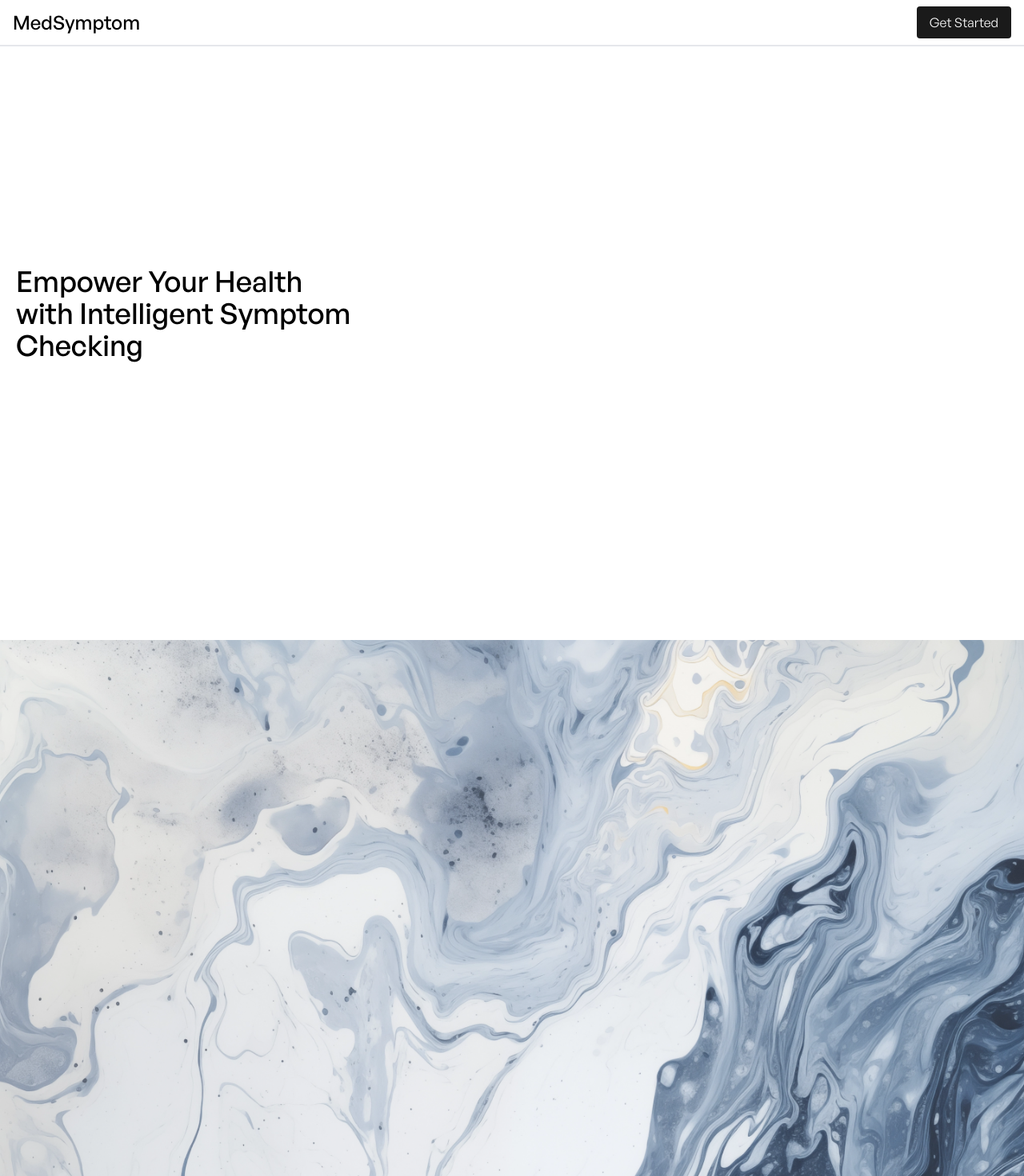
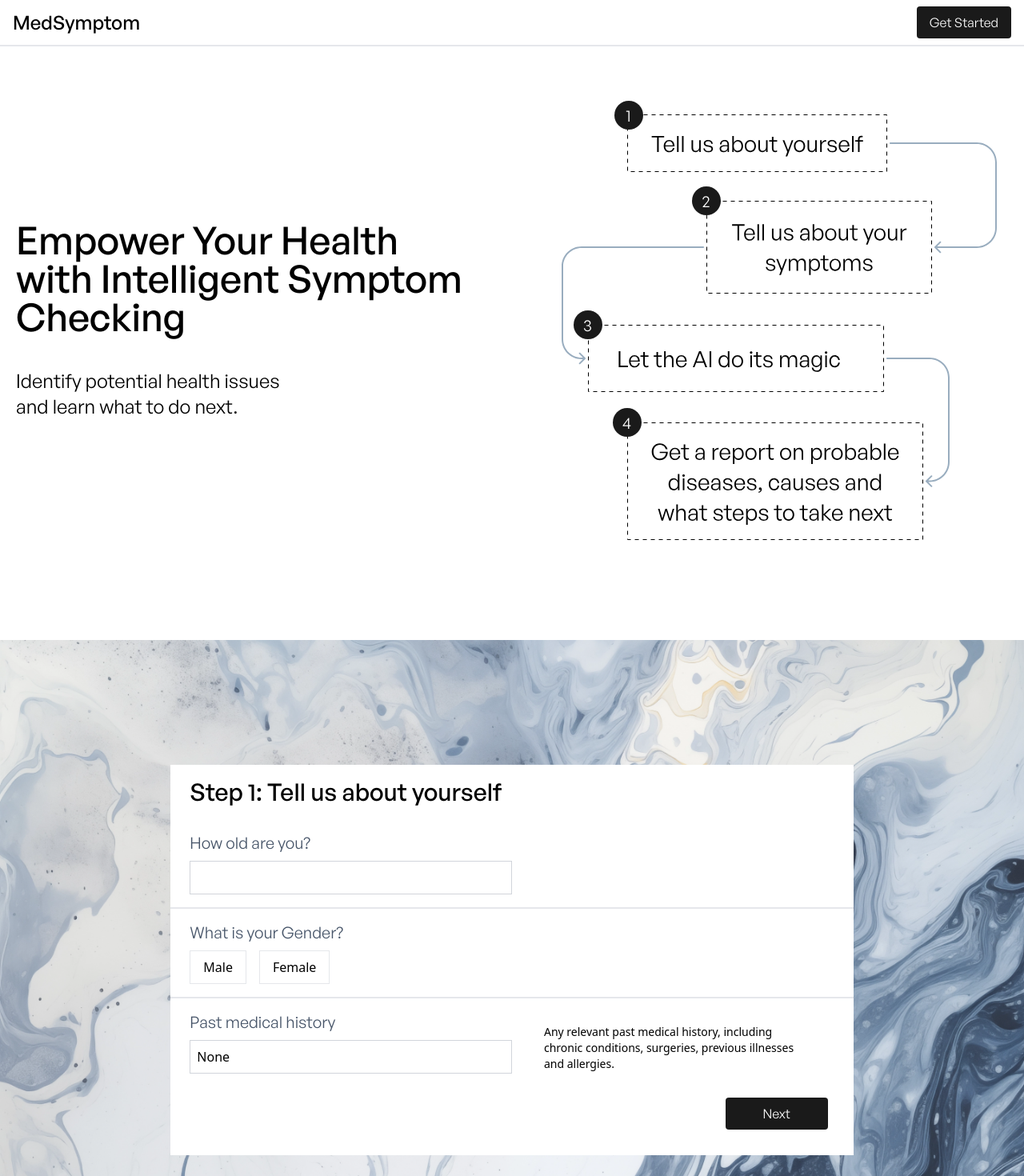
Before and after one commit to code-Harsh247/medsymptom, a React (Create React App) app: page / in a window 1280 px wide. Shown: the top 1470 px of the page at 80% size. Built offline with nearby package versions, Linux system fonts and the light colour scheme.

Commit message:
Step1 Form done

```diff
--- a/src/App.css
+++ b/src/App.css
@@ -37,3 +37,14 @@
 .font-gs {
   font-family: 'GS', sans-serif;
 }
+
+body::-webkit-scrollbar {
+    display: none;
+  }
+
+.visible {
+    visibility: visible;
+}
+.invisible {
+    visibility: hidden;
+}
--- /dev/null
+++ b/src/assets/components/TagInput.js
@@ -0,0 +1,75 @@
+import React, { useState, useEffect, useRef } from 'react';
+
+const symptoms = [
+  'headache', 'headaches', 'lightheadedness', 'lightheaded', 'headache frontal',
+  'migraine headaches', 'severe headache', 'fever', 'chest pain'
+  // ... add more symptoms as needed
+];
+
+const TagInput = () => {
+  const [tags, setTags] = useState([]);
+  const [input, setInput] = useState('');
+  const [suggestions, setSuggestions] = useState([]);
+  const inputRef = useRef(null);
+
+  useEffect(() => {
+    if (input.length > 0) {
+      const filteredSuggestions = symptoms.filter(
+        symptom => symptom.toLowerCase().includes(input.toLowerCase())
+      );
+      setSuggestions(filteredSuggestions);
+    } else {
+      setSuggestions([]);
+    }
+  }, [input]);
+
+  const addTag = (tag) => {
+    if (tag && !tags.includes(tag)) {
+      setTags([...tags, tag]);
+      setInput('');
+      setSuggestions([]);
+    }
+  };
+
+  const removeTag = (tagToRemove) => {
+    setTags(tags.filter(tag => tag !== tagToRemove));
+  };
+
+  return (
+    <div className="w-full max-w-md">
+      <div className="flex flex-wrap items-center border border-gray-300 rounded p-2">
+        {tags.map(tag => (
+          <span key={tag} className="bg-blue-100 text-blue-800 px-2 py-1 rounded m-1 text-sm flex items-center">
+            {tag}
+            <button onClick={() => removeTag(tag)} className="ml-1 text-blue-600 font-bold">
+              ×
+            </button>
+          </span>
+        ))}
+        <input
+          ref={inputRef}
+          type="text"
+          value={input}
+          onChange={(e) => setInput(e.target.value)}
+          className="flex-grow outline-none p-1"
+          placeholder="Type a symptom..."
+        />
+      </div>
+      {suggestions.length > 0 && (
+        <ul className="mt-1 border border-gray-200 rounded shadow-lg bg-white max-h-60 overflow-auto">
+          {suggestions.map(suggestion => (
+            <li
+              key={suggestion}
+              onClick={() => addTag(suggestion)}
+              className="px-4 py-2 hover:bg-gray-100 cursor-pointer"
+            >
+              {suggestion}
+            </li>
+          ))}
+        </ul>
+      )}
+    </div>
+  );
+};
+
+export default TagInput;
--- /dev/null
+++ b/src/assets/components/form.js
@@ -0,0 +1,100 @@
+import React, { useState } from 'react';
+import TagInput from './TagInput'; // Ensure this component is available
+
+const MultiStepForm = () => {
+    const [step, setStep] = useState(1);
+    const [formData, setFormData] = useState({
+        age: '',
+        gender: '',
+        medicalHistory: 'None',
+        symptoms: 'None'
+    });
+
+    const handleInputChange = (e) => {
+        const { name, value } = e.target;
+        const newValue = Math.max(1, Number(value)); // Ensure value is not below 1
+        setFormData(prevData => ({
+            ...prevData,
+            [name]: newValue
+        }));
+    };
+
+    const handleMedicalHistoryChange = (e) => {
+        const { name, value } = e.target;
+        setFormData(prevData => ({
+            ...prevData,
+            [name]: value
+        }));
+    }
+
+    const nextStep = () => {
+        setStep(prevStep => prevStep + 1);
+    };
+
+    return (
+        <div className='bg-white h-auto md:w-2/3 lg:w-2/3 w-11/12 relative overflow-hidden'>
+            <div className={`transition-all duration-300 ease-in-out ${step === 1 ? 'opacity-100 translate-x-0' : 'opacity-0 translate-x-full'}`}>
+                <div className='w-full h-auto px-6 py-4'>
+                    <h1 className='font-gs text-3xl font-medium'>Step 1: Tell us about yourself</h1>
+                </div>
+                <div className="px-6 py-4 border-b-2">
+                    <label htmlFor="age" className="block mb-2 font-gs text-xl text-slate-600">How old are you?</label>
+                    <input
+                        type="number"
+                        id="age"
+                        name="age"
+                        value={formData.age}
+                        onChange={handleInputChange}
+                        className="w-11/12 md:w-1/2 p-2 border border-gray-300 focus:outline-none focus:ring-1 focus:ring-black"
+                    />
+                </div>
+                <div className="px-6 py-4 border-b-2">
+                    <label className="block mb-2 font-gs text-xl text-slate-600">What is your Gender?</label>
+                    <div className="flex space-x-4">
+                        {['Male', 'Female'].map((gender) => (
+                            <button
+                                key={gender}
+                                onClick={() => setFormData(prev => ({ ...prev, gender }))}
+                                className={`px-4 py-2 border transition-colors duration-100 ${formData.gender === gender
+                                    ? 'bg-[#1A1A1A] text-white'
+                                    : 'bg-white text-black hover:bg-gray-100'
+                                    }`}
+                            >
+                                {gender}
+                            </button>
+                        ))}
+                    </div>
+                </div>
+                <div className="px-6 py-4 flex flex-col lg:flex-row justify-around">
+                    <div className='w-full lg:w-1/2'>
+                        <label className="block mb-2 font-gs text-xl text-slate-600">Past medical history</label>
+                        <input
+                            type="text"
+                            id="medicalHistory"
+                            name="medicalHistory"
+                            value={formData.medicalHistory}
+                            onChange={handleMedicalHistoryChange}
+                            className="w-11/12 md:w-full p-2 border border-gray-300 focus:outline-none focus:ring-1 focus:ring-black"
+                        />
+                    </div>
+                    <div className='w-full lg:w-1/2'>
+                        <p className='text-sm py-4 lg:px-10'>Any relevant past medical history, including chronic conditions, surgeries, previous illnesses and allergies.</p>
+                    </div>
+                </div>
+                <button onClick={nextStep} className="float-right w-32 bg-[#1A1A1A] mr-8 mb-8 text-white px-4 py-2 font-gs rounded hover:bg-[#2A2A2A] transition-colors duration-200 ease-in-out active:scale-95">Next</button>
+            </div>
+            <div className={`absolute inset-0 transition-all duration-300 ease-in-out ${step === 2 ? 'opacity-100 translate-x-0' : 'opacity-0 translate-x-full'}`}>
+                <div className='w-full h-auto px-6 py-4'>
+                    <h1 className='font-gs text-3xl font-medium'>Step 2: Tell us about your symptoms</h1>
+                    <TagInput
+                        value={formData.symptoms}
+                        onChange={value => setFormData(prev => ({ ...prev, symptoms: value }))}
+                    />
+                    <button onClick={nextStep} className="float-right w-32 bg-[#1A1A1A] mr-8 mb-8 text-white px-4 py-2 font-gs rounded hover:bg-[#2A2A2A] transition-colors duration-200 ease-in-out active:scale-95">Next</button>
+                </div>
+            </div>
+        </div>
+    );
+};
+
+export default MultiStepForm;
--- a/src/assets/components/formSection.js
+++ b/src/assets/components/formSection.js
@@ -1,5 +1,6 @@
 import React from 'react'
 import bgImg from '../images/FormBG.png'
+import Form from './form'
 
 
 const FormSection = () => {
@@ -7,7 +8,7 @@ const FormSection = () => {
     <section className="h-screen flex justify-center items-center"
     style={{ backgroundImage: `url(${bgImg})`, backgroundSize: 'cover', backgroundPosition: 'center' }}
     id="formSection">
-
+    <Form/>
     </section>
   )
 }
--- a/src/assets/components/hero.js
+++ b/src/assets/components/hero.js
@@ -1,13 +1,23 @@
 import React from 'react'
+import stepsImg from '../images/steps.svg'
 
 const hero = () => {
   return (
-    <section className="flex items-center justify-start h-screen bg-white">
-      <div className="text-left">
-        <h1 className="text-4xl font-gs font-medium mb-4 ml-5">
+    <section className="flex items-center justify-center md:justify-between h-screen bg-white">
+      <div className="text-center md:text-left">
+        <h1 className="text-5xl font-gs font-medium mb-4 ml-5">
         Empower Your Health <br/>
         with Intelligent Symptom <br/>
         Checking</h1>
+        <br/>
+        <p className="text-2xl font-gs font-light ml-5 text-{}">
+        Identify potential health issues <br/>
+        and learn what to do next.
+        </p>
+
+      </div>
+      <div className='hidden md:block'>
+        <img src={stepsImg} className='w-full h-full' alt='steps'/>
       </div>
     </section>
   )
```
Also changed, not shown: src/assets/images/steps.svg (added).
